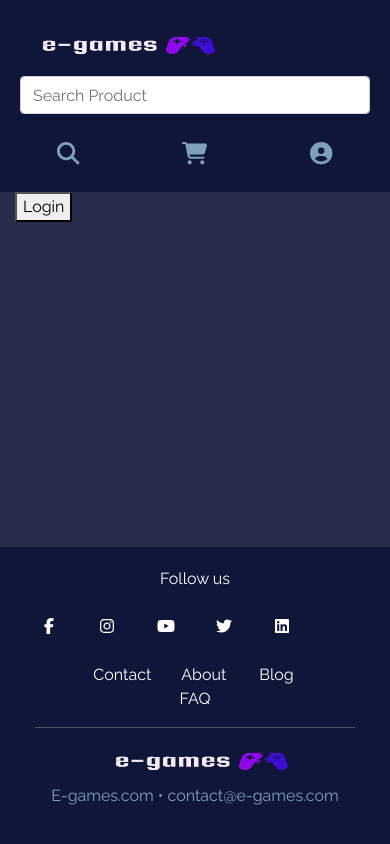
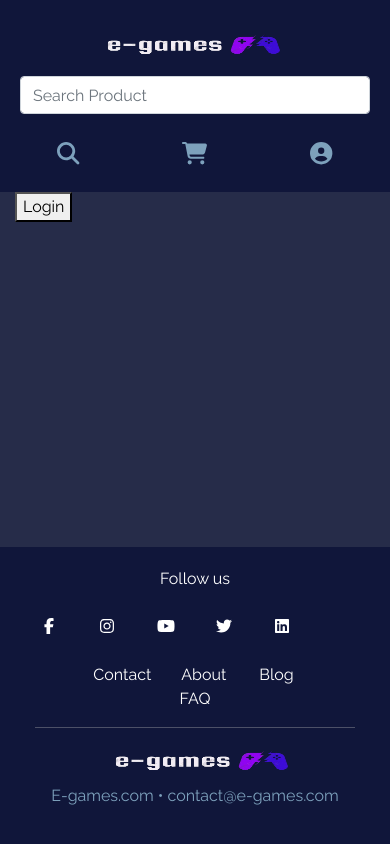
Before and after one commit to brandaoplaster/e-games-web, a Next.js app: page / in a window 390 px wide. Built offline with nearby package versions, Linux system fonts and the light colour scheme.

Commit message:
refactor: Refactoring logo

```diff
--- a/src/components/shared/logo/index.tsx
+++ b/src/components/shared/logo/index.tsx
@@ -1,10 +1,11 @@
 import Image from "next/image";
 import Link from "next/link";
 import React from "react";
+import styles from "./styles.module.css";
 
 const Logo: React.FC = () => {
   return (
-    <Link href="/">
+    <Link href="/" className={styles.logo}>
       <Image src="/assets/logo.png" alt="Logo e-games" width={220} height={40} />
     </Link>
   )
--- /dev/null
+++ b/src/components/shared/logo/styles.module.css
@@ -0,0 +1,6 @@
+@media screen and (max-width: 990px) {
+  .logo {
+    display: block;
+    text-align: center;
+  }
+}
```
